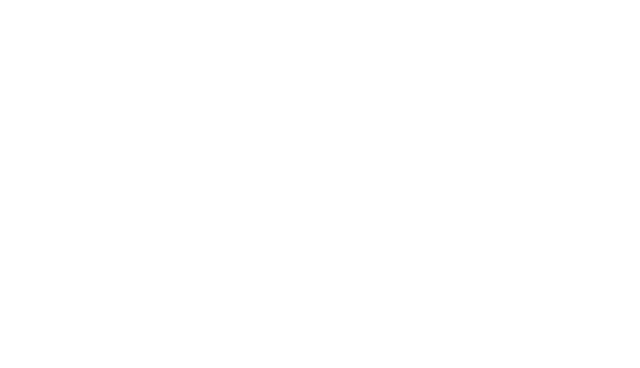
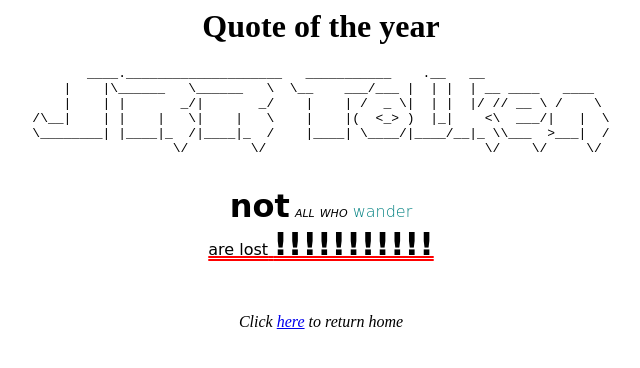
Before and after one commit to yacs-2/hymiller, a plain HTML site: page wdsub/poem.html in a window 1280 px wide. Shown: the whole page, without its empty margins (319-959 px from the left). Drawn offline with Linux system fonts and the light colour scheme.

Commit message:
Update poem.html

```diff
--- a/wdsub/poem.html
+++ b/wdsub/poem.html
@@ -3,4 +3,24 @@
   <head>
     <title>Visual Poem</title>
   </head>
+  <body style="text-align:center">
+  <h1>
+   Quote of the year
+  </h1>
+  <pre>
+         ____.____________________   ___________    .__   __
+    |    |\______   \______   \  \__    ___/___ |  | |  | __ ____   ____
+    |    | |       _/|       _/    |    | /  _ \|  | |  |/ // __ \ /    \
+/\__|    | |    |   \|    |   \    |    |(  <_> )  |_|    <\  ___/|   |  \
+\________| |____|_  /|____|_  /    |____| \____/|____/__|_ \\___  >___|  /
+                  \/        \/                            \/    \/     \/
+  </pre>
+  <blockquote style="font-family:cursive">
+    <span style="font-weight:bolder;font-size:xx-large">not</span> <span style="font-variant:small-caps;font-style:oblique">all who</span>
+    <span style="color:teal;font-weight:lighter">wander</span>
+    <br><span style="text-decoration: underline double red 2px">are lost<span> <span style="font-weight:bolder;font-size:xx-large">!!!!!!!!!!!<span>
+  </blockquote>
+   <br>
+    <p><em>Click <a href="/hymiller/index.html">here</a> to return home</em></p>
+</body>
 </html>
```
